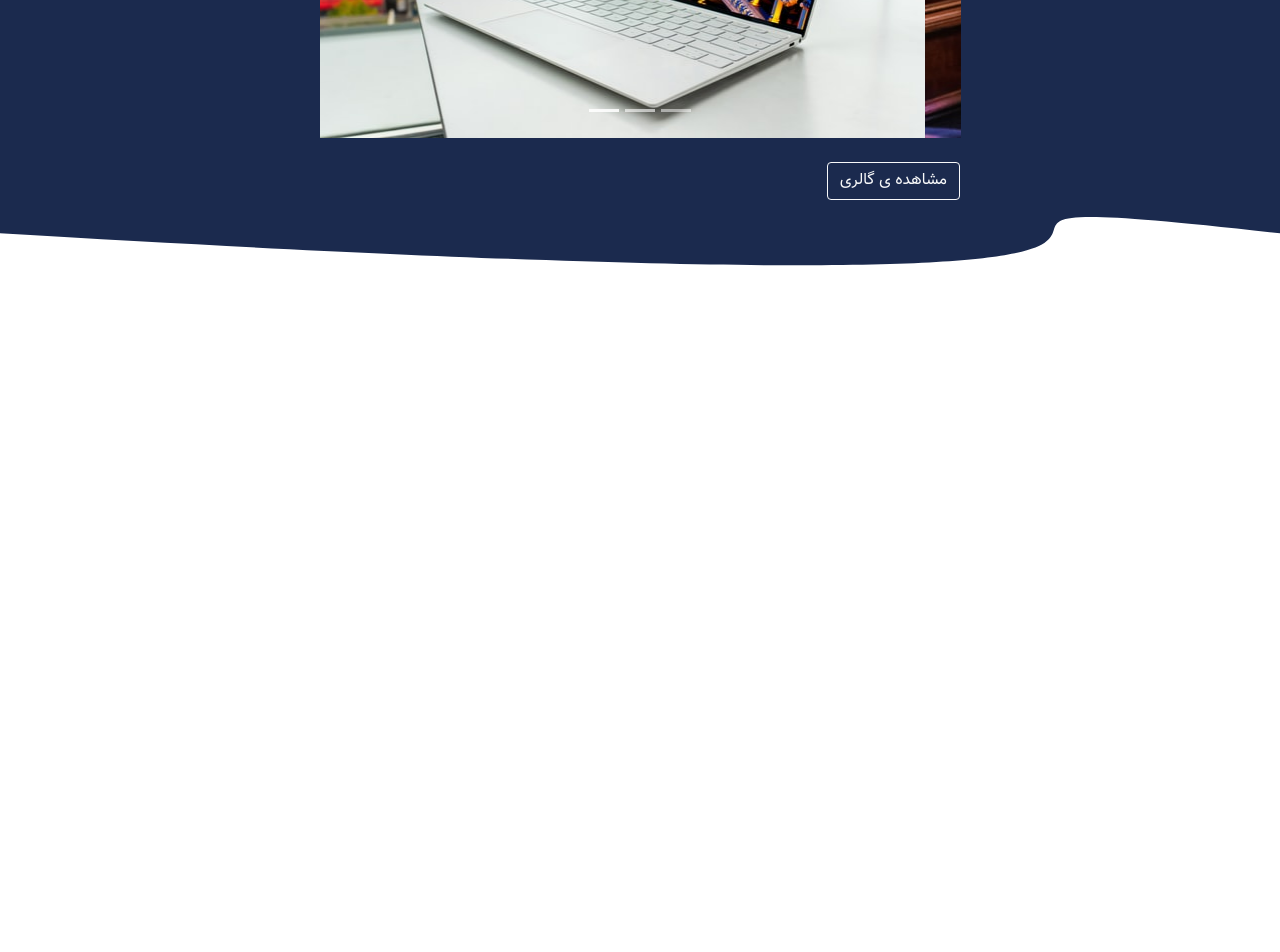
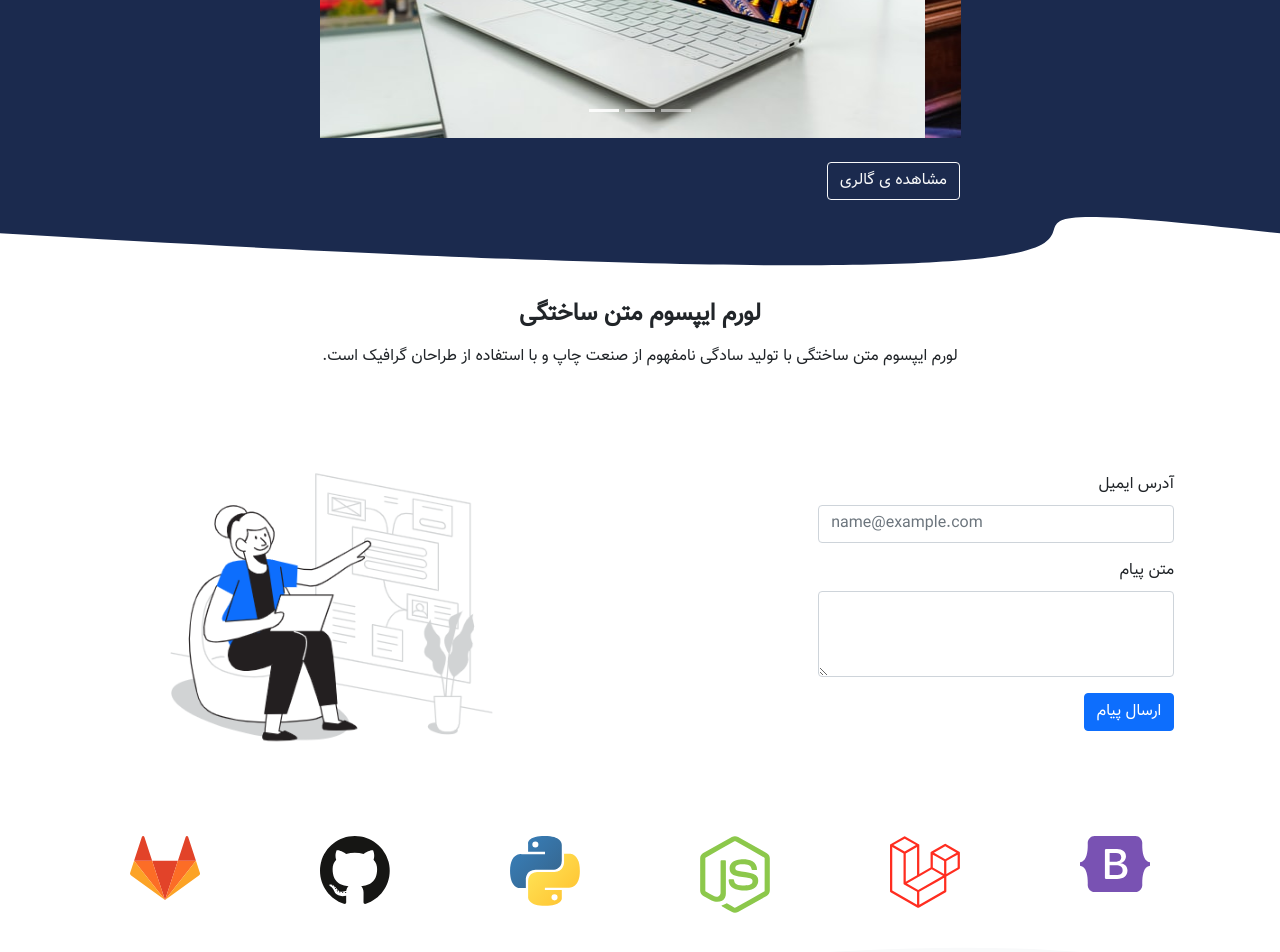
Before and after one commit to hassanzadeh-mj/bootstrap-exercise, a plain HTML site: page index.html in a window 1280 px wide. Shown: the part 2188-3140 px from the top of the page. Before the commit the page ends 2488 px from the top, so only its background shows below. Drawn offline with nearby package versions, Linux system fonts and the light colour scheme; files whose address does not match are found by name.

Commit message:
Project body design

```diff
--- a/index.html
+++ b/index.html
@@ -272,6 +272,58 @@
       style="stroke: none; fill: #1B2A4E;"></path>
   </svg></div>
 
+  <section>
+    <div class="container ">
+      <div class="row ">
+        <div class="text-center">
+          <h4 class="fw-bold">لورم ایپسوم متن ساختگی</h4>
+          <p class="mt-3">لورم ایپسوم متن ساختگی با تولید سادگی نامفهوم از صنعت چاپ و با استفاده از طراحان گرافیک است.
+          </p>
+        </div>
+      </div>
+      <div class="row justify-content-around align-items-center ">
+        <div class="col-md-4">
+          <div class="mb-3">
+            <label for="exampleFormControlInput1" class="form-label">آدرس ایمیل</label>
+            <input type="email" class="form-control" id="exampleFormControlInput1" placeholder="name@example.com">
+          </div>
+          <div class="mb-3">
+            <label for="exampleFormControlTextarea1" class="form-label">متن پیام</label>
+            <textarea class="form-control" id="exampleFormControlTextarea1" rows="3"></textarea>
+            <button class="btn btn-primary mt-3">ارسال پیام</button>
+          </div>
+        </div>
+        <div class="col-md-5 offset-2">
+          <img class="img-fluid" src="./image/img_5.png" alt="">
+        </div>
+      </div>
+      <div class="row justify-content-center gy-4 text-center">
+        <div class="col-md-2">
+          <img width="70" class="img-fluid " src="./image/img_6.svg" alt="...">
+        </div>
+        <div class="col-md-2">
+          <img width="70" class="img-fluid " src="./image/img_7.svg" alt="...">
+        </div>
+        <div class="col-md-2">
+          <img width="70" class="img-fluid" src="./image/img_8.svg" alt="...">
+        </div>
+        <div class="col-md-2">
+          <img width="70" class="img-fluid " src="./image/img_9.svg" alt="...">
+        </div>
+        <div class="col-md-2">
+          <img width="70" class="img-fluid " src="./image/img_10.svg" alt="...">
+        </div>
+        <div class="col-md-2">
+          <img width="70" class="img-fluid " src="./image/img_11.svg" alt="...">
+        </div>
+      </div>
+    </div>
+  </section>
+  <div style="height: 150px; overflow: hidden;"><svg viewBox="0 0 500 150" preserveAspectRatio="none"
+      style="height: 100%; width: 100%;">
+      <path d="M0.00,49.98 C149.99,150.00 349.20,-49.98 508.74,80.44 L500.00,150.00 L0.00,150.00 Z"
+        style="stroke: none; fill: #F8F9FA;"></path>
+    </svg></div>
  <!-- Option 1: Bootstrap Bundle with Popper -->
  <script src="https://cdn.jsdelivr.net/npm/bootstrap@5.1.3/dist/js/bootstrap.bundle.min.js"
  integrity="sha384-ka7Sk0Gln4gmtz2MlQnikT1wXgYsOg+OMhuP+IlRH9sENBO0LRn5q+8nbTov4+1p"
```
